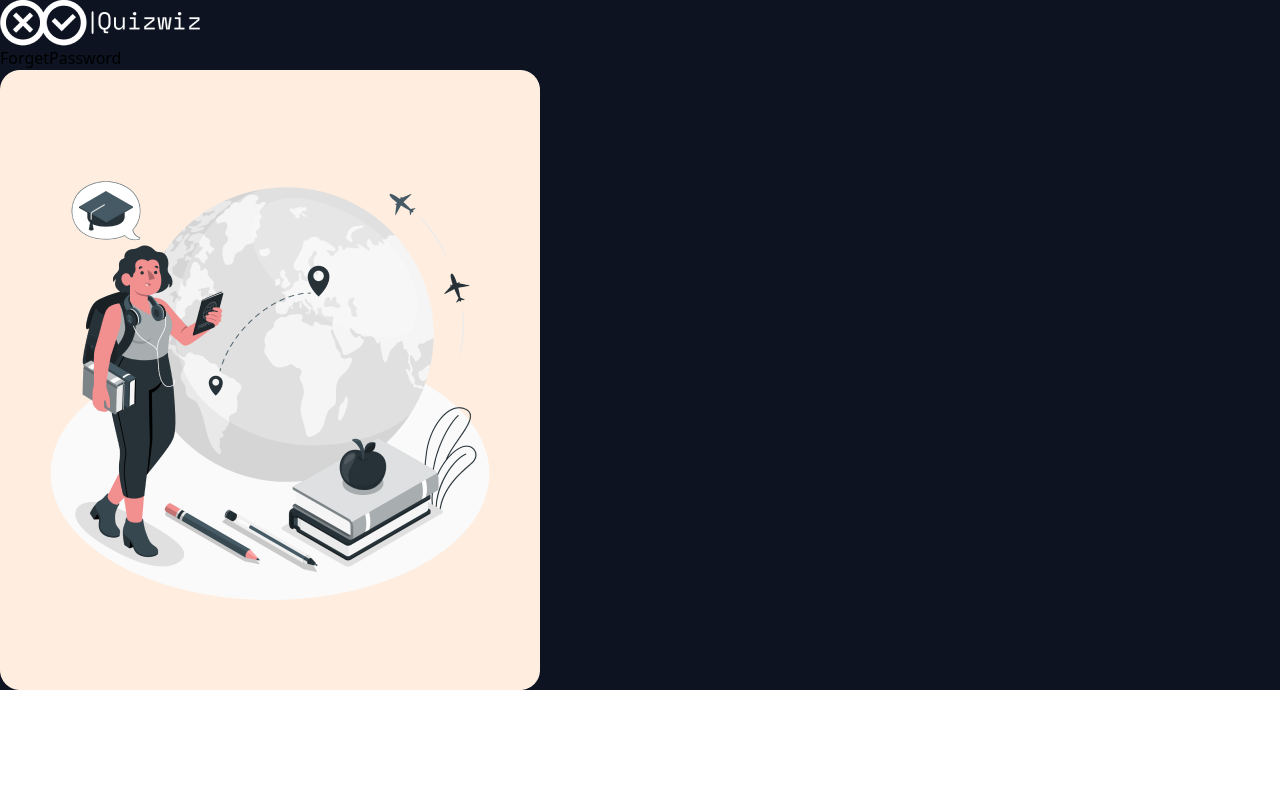
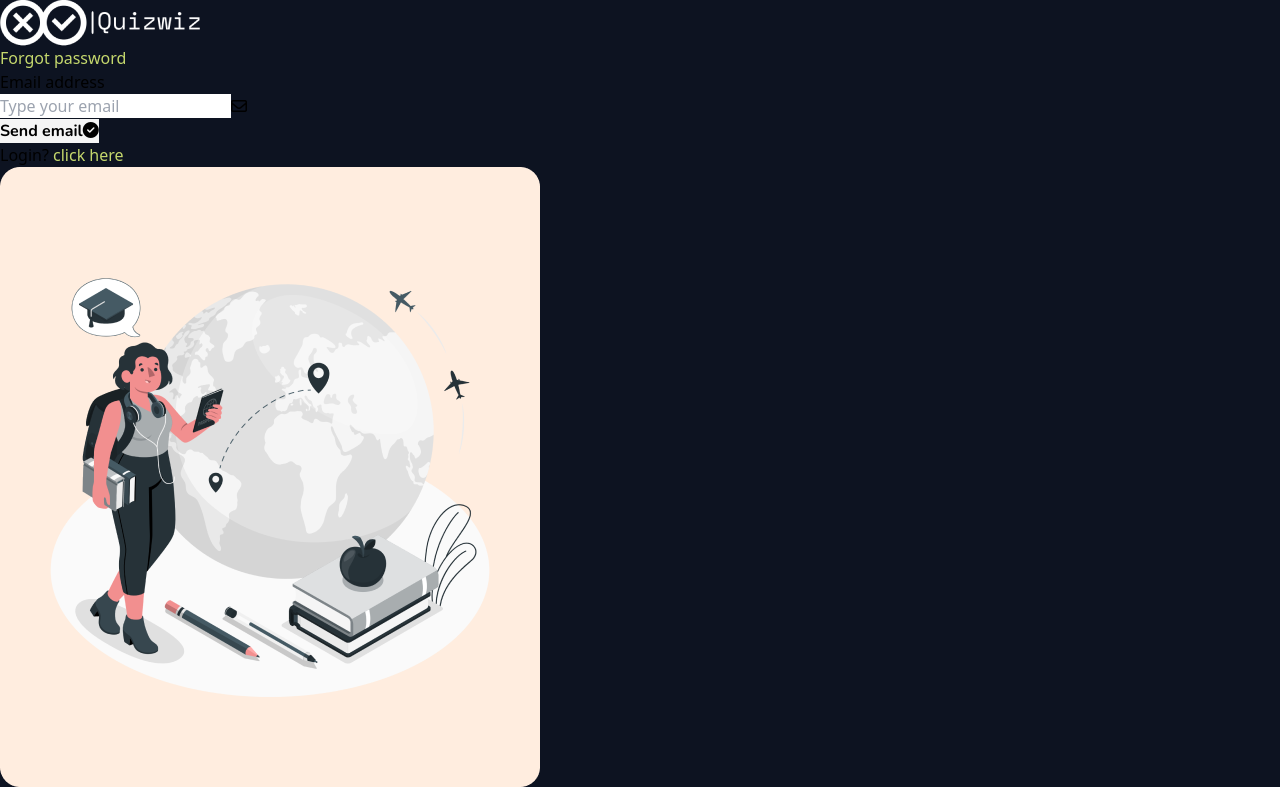
Before and after one commit to Mohammed-A7med/Quiz-App, a React (Vite) app: page /forget-password in a window 1280 px wide. Built offline with nearby package versions, Linux system fonts and the light colour scheme.

Commit message:
Completed API calls and finished forget Pass  with final UI touches

```diff
--- a/src/Modules/Authentication/components/ForgetPassword/ForgetPassword.tsx
+++ b/src/Modules/Authentication/components/ForgetPassword/ForgetPassword.tsx
@@ -1,6 +1,114 @@
+import { useForm } from "react-hook-form";
+import { Link, useNavigate } from "react-router-dom";
+import {
+  AxiosErrorResponse,
+  ForgetPasswordFormData,
+} from "../../../../interfaces/Authentication/AuthResponse";
+import axios, { AxiosError } from "axios";
+import { AUTH_URLs } from "../../../../constans/END_POINTS";
+import { toast } from "react-toastify";
+import { emailValidation } from "../../../../constans/VALIDATIONS";
+import Styles from "../Auth.module.css";
+import AuthTitle from "../../../Shared/components/AuthTitle/AuthTitle";
 
 export default function ForgetPassword() {
+  const navigate = useNavigate();
+
+  const {
+    register,
+    handleSubmit,
+    formState: { errors, isSubmitting },
+  } = useForm<ForgetPasswordFormData>({
+    defaultValues: { email: "" },
+  });
+
+  const onSubmit = async (data: ForgetPasswordFormData) => {
+    try {
+      const response = await axios.post(AUTH_URLs.forgotPassword, data);
+      toast.success(
+        response.data.message ||
+          "Password reset successful. Please check your email for further instructions."
+      );
+      console.log(response);
+      navigate("/reset-password");
+    } catch (error) {
+      const axiosError = error as AxiosError<AxiosErrorResponse>;
+      toast.error(
+        axiosError.response?.data.message ||
+          "Password reset failed. Please ensure your email address is correct and try again."
+      );
+    }
+  };
   return (
-    <div>ForgetPassword</div>
-  )
+    <>
+      {/* Authacation Title */}
+      <AuthTitle title="Forgot password" />
+
+      <form
+        onSubmit={handleSubmit(onSubmit)}
+        className="text-white px-4 md:px-6 lg:px-8 w-full"
+      >
+        {/* Email Input Group */}
+        <div className="input-group  my-6 lg:my-9">
+          <label className="block mb-2 text-sm md:text-base lg:text-lg">
+            Email address
+          </label>
+          <div className="relative">
+            {/* Email Input Field */}
+            <input
+              className="placeholder:font-nunito placeholder:text-slate-400 block w-full bg-transparent  border-2 border-slate-300 rounded-md py-2 pl-10 pr-3 shadow-sm focus:outline-none focus:border-sky-500 focus:ring-sky-500 focus:ring-1 sm:text-sm md:text-base lg:text-lg"
+              placeholder="Type your email"
+              type="text"
+              {...register("email", emailValidation)}
+            />
+
+            {/* Email Icon */}
+            <span className="absolute inset-y-0 left-0 flex items-center pl-3">
+              <span className="sr-only">Email Address Icon</span>
+              <i className="fa-regular fa-envelope text-white"></i>
+            </span>
+
+            {/* Validation Error Message */}
+            {errors.email && (
+              <span className="text-red-500 absolute text-xs md:text-sm lg:text-base mt-1">
+                {errors.email.message}
+              </span>
+            )}
+          </div>
+        </div>
+
+        {/* Submit Button and Forgot Password Link */}
+        <div className="flex flex-col md:flex-row justify-between items-center mt-14">
+          {/* Sign In Button */}
+          <button
+            type="submit"
+            className={`px-5 py-2 rounded-md w-full md:w-auto mb-4 md:mb-0 ${Styles["bg-btn-Auth"]}`}
+            disabled={isSubmitting}
+          >
+            {isSubmitting ? (
+              <span className="flex items-center justify-center text-center md:justify-start md:text-start w-full ">
+                please wait...
+                <i className="fa-solid fa-spinner fa-spin mx-1"></i>
+              </span>
+            ) : (
+              <span className="flex items-center justify-center text-center md:justify-start md:text-start w-full">
+                Send email
+                <i className="fa-solid fa-circle-check ms-2"></i>
+              </span>
+            )}
+          </button>
+        </div>
+
+        {/* login Link */}
+        <div className="conteiner mt-16 flex justify-end">
+          <p className="mt-3 md:mt-0 ">
+            Login?{" "}
+            <Link className={`underline ${Styles["second-color"]}`} to="/login">
+              click here
+            </Link>
+          </p>
+        </div>
+      </form>
+    </>
+  );
 }
--- /dev/null
+++ b/src/Modules/Shared/components/AuthTitle/AuthTitle.tsx
@@ -0,0 +1,13 @@
+import Styles from "../../../Authentication/components/Auth.module.css";
+
+export default function AuthTitle({ title }: { title: string }) {
+  return (
+    <div
+      className={`caption p-4 md:p-6 lg:p-8 w-full ${Styles["second-color"]}`}
+    >
+      <h4 className="text-center text-base md:text-lg lg:text-xl md:text-start py-8 font-bold">
+        {title}
+      </h4>
+    </div>
+  );
+}
```
Also changed, not shown: src/Modules/Authentication/components/Login/Login.tsx (line endings or trailing spaces).
